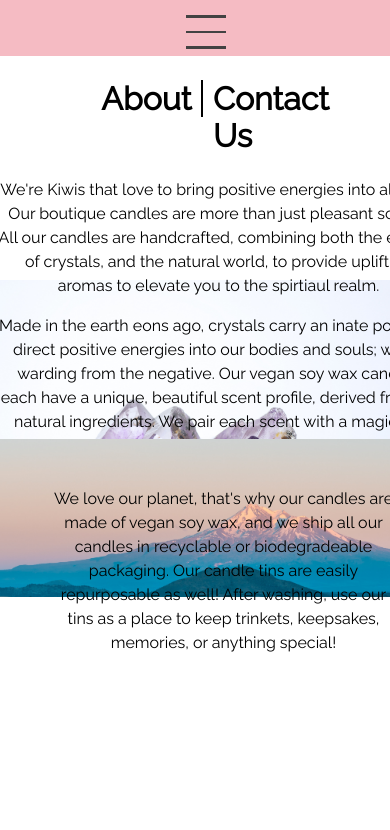
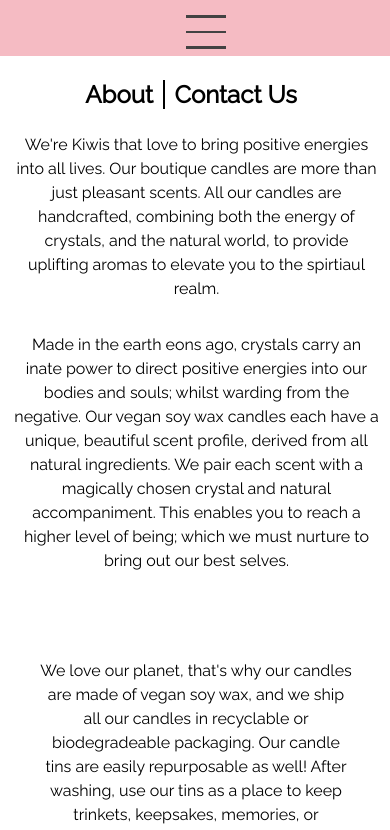
Before and after one commit to dwatces/Eon, a Next.js app: page /about in a window 390 px wide. Shown: the top 830 px of the page. Built offline with nearby package versions, Linux system fonts and the light colour scheme.

Commit message:
mobile design with laptop infront

```diff
--- a/pages/shop/love.js
+++ b/pages/shop/love.js
@@ -51,8 +51,6 @@
             />
           </div>
         </div>
-        <div class={(styles.cursor, styles.cursorSmall)}></div>
-        <canvas class={(styles.cursor, styles.cursorCanvas)} resize></canvas>
         <div className={styles.candleContent}>
           <div className={styles.candleContentHeader}>
             <h2 className={styles.candleTitle}>love</h2>
--- a/styles/About.module.css
+++ b/styles/About.module.css
@@ -186,13 +186,98 @@
   transform: scale(1.1, 1.1);
   filter: sepia(0.5);
 }
-@media only screen and (max-width: 400px) {
+
+@media only screen and (max-width: 1024px) {
+  .crystalsText {
+    margin-top: 1.5vh !important;
+    margin-left: 3rem;
+    font-size: 1rem !important;
+    width: 90% !important;
+  }
+  .crystals {
+    background-image: linear-gradient(rgba(0, 0, 0, 0), rgba(0, 0, 0, 0)),
+      url("../public/crystalsLaptop.png") !important;
+    margin-bottom: 10vh;
+    height: 65vh;
+    background-repeat: no-repeat;
+    background-size: 100vw;
+    background-position: bottom !important;
+  }
+
+  .crystalHeader {
+    display: flex;
+    margin-top: 11rem;
+    width: 100vw !important;
+    margin-bottom: 1.5rem !important;
+  }
+
+  .envText {
+    margin-left: 3rem;
+    font-size: 1rem !important;
+    width: 90% !important;
+    margin-top: 3rem;
+  }
+
+  .nzNatural {
+    height: 63vh;
+  }
+
+  .crystalHeaderAbout {
+    margin-left: 39vw;
+  }
+
+  .contactHeader {
+    margin-left: -13rem;
+  }
+
   .contactBox {
+    margin-bottom: -13rem;
+  }
+
+  .formLabel {
+    margin-left: -2rem;
+  }
+}
+
+@media screen and (max-width: 425px) {
+  .crystalHeader {
+    font-size: 1.5rem !important;
+  }
+  .crystalsText {
+    margin-left: 5rem;
+    font-size: 1rem !important;
+    padding-bottom: 1rem !important;
+    width: 70% !important;
+  }
+  .crystals {
+    height: 45rem !important;
+    background-image: none !important;
+  }
+  .nzNatural {
+    background-image: none !important;
+  }
+  .envText {
+    font-size: 1rem !important;
+    margin-left: 2.5rem !important;
+    width: 80% !important;
+  }
+  .contactBox {
+    margin-top: -10rem !important;
     width: 95%;
     margin: 8% 5%;
   }
+  .formLabel {
+    margin-left: -3rem !important;
+  }
   .contactHeader {
-    font-size: clamp(30px, 12vw, 60px);
+    font-size: 1.7rem !important;
+  }
+}
+
+@media screen and (max-width: 375px) {
+  .crystalHeader {
+    margin-left: 2.5rem !important;
+    font-size: 1.3rem !important;
   }
 }
 
@@ -215,57 +300,6 @@
   }
 }
 
-  @media only screen and (max-width: 1024px) {
-    .crystalsText {
-    margin-top: 1.5vh !important;
-    margin-left: 3rem;
-    font-size: 1rem !important;
-    width: 90% !important
-  }
-  .crystals{
-    background-image: linear-gradient(rgba(0, 0, 0, 0), rgba(0, 0, 0, 0)),
-    url("../public/crystalsLaptop.png") !important;  margin-bottom: 10vh;
-    height: 65vh;
-    background-repeat: no-repeat;
-    background-size: 100vw;
-    background-position: bottom !important;
-  }
-
-  .crystalHeader{
-    display: flex;
-    margin-top: 11rem;
-    width: 100vw !important;
-    margin-bottom: 1.5rem !important;
-  }
-
-  .envText {
-    margin-left: 3rem;
-    font-size: 1rem !important;
-    width: 90% !important;
-    margin-top: 3rem;
-  }
-
-  .nzNatural {
-    height: 63vh;
-  }
-
-  .crystalHeaderAbout {
-    margin-left: 39vw;
-  }
-
-  .contactHeader{
-    margin-left: -13rem;
-  }
-
-  .contactBox{
-    margin-bottom: -13rem;
-  }
-
-  .formLabel{
-    margin-left: -2rem;
-  }
-}
-
 @media only screen and (min-width: 2500px) {
   .crystalsText {
     font-size: 1.2rem;
```
Also changed, not shown: styles/Candles.module.css (+0 -21 lines), styles/Home.module.css (+28 -17 lines).
